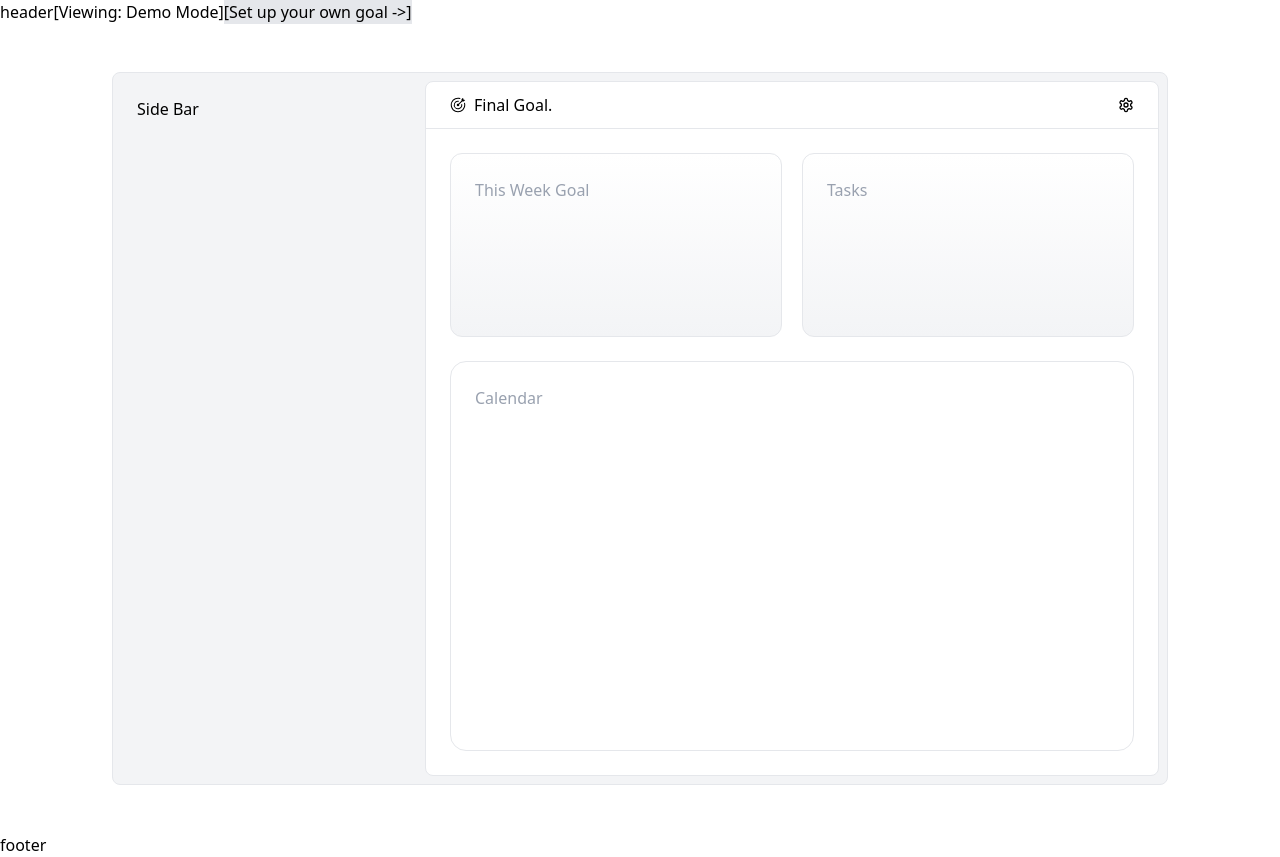
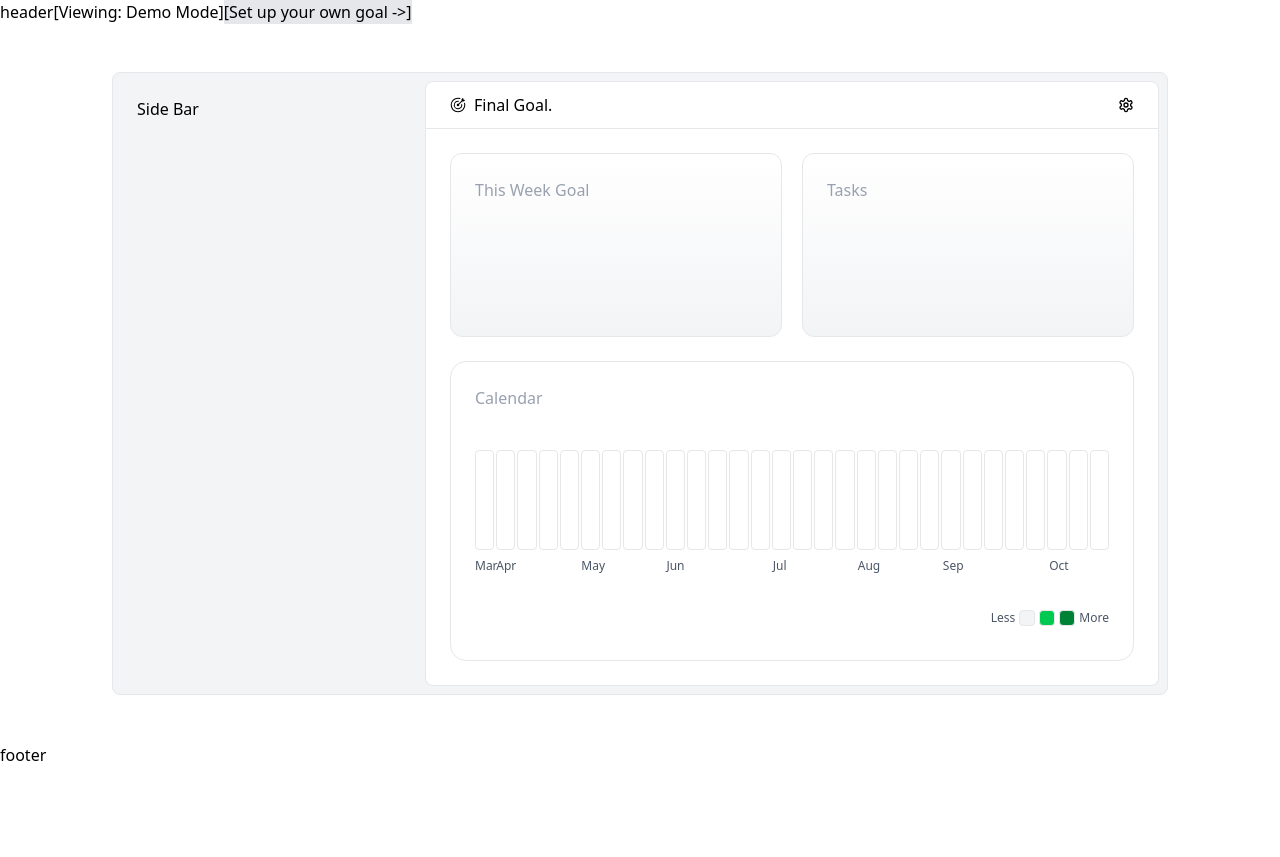
Before and after one commit to ybmin1/haru, a Next.js app: page / in a window 1280 px wide. After the commit the page ends 800 px from the top, so only its background shows below. Built offline with nearby package versions, Linux system fonts and the light colour scheme.

Commit message:
Add calendar visualisation with weekly blocks

```diff
--- /dev/null
+++ b/src/components/Calendar.tsx
@@ -0,0 +1,119 @@
+import { useGoalStore } from "@/stores/useGoalStore";
+
+export default function Calendar() {
+  const { weeklyGoals } = useGoalStore();
+
+  const getWeeksData = () => {
+    const weeksData = [];
+    for (let i = 0; i <= 29; i++) {
+      //해당 주의 시작일 계산 (오늘부터 i주 전)
+      const today = new Date();
+      const weekStart = new Date(today);
+      weekStart.setDate(today.getDate() - i * 7);
+      //해당 주의 월요일 찾기 (시작 요일이 월요일인 경우를 제외하고는 과거로 돌아가기에 음수여야함)
+      const daysToMonday = -(weekStart.getDay() - 1 + 7) % 7;
+      weekStart.setDate(weekStart.getDate() + daysToMonday);
+      const weekStartStr = weekStart.toLocaleDateString("sv-SE");
+      //해당 weekStart에 해당하는 weeklyGoal찾기
+      const matchingGoal = weeklyGoals.find(
+        (goal) => goal.weekStart === weekStartStr
+      );
+      let status: "full" | "partial" | "none" | "empty";
+      if (!matchingGoal || matchingGoal.tasks.length === 0) {
+        status = "empty";
+      } else {
+        const completedCount = matchingGoal.tasks.filter(
+          (task) => task.completed
+        ).length;
+        const totalCount = matchingGoal.tasks.length;
+        if (completedCount === totalCount) {
+          status = "full";
+        } else if (completedCount > 0) {
+          status = "partial";
+        } else {
+          status = "none";
+        }
+      }
+      weeksData.unshift({
+        status,
+        weekStart: weekStartStr,
+        wIdx: i,
+      });
+    }
+    return weeksData;
+  };
+  const weeksData = getWeeksData();
+  const getColourClass = (status: string) => {
+    switch (status) {
+      case "full":
+        return "bg-green-700";
+      case "partial":
+        return "bg-green-500";
+      case "none":
+        return "bg-gray-100";
+      case "empty":
+      default:
+        return "bg-white";
+    }
+  };
+  const isNewMonth = (index: number) => {
+    if (index === 0) return true;
+    return (
+      new Date(weeksData[index].weekStart).getMonth() !==
+      new Date(weeksData[index - 1].weekStart).getMonth()
+    );
+  };
+
+  return (
+    <div className="h-[300px] border border-gray-200 rounded-2xl mt-6 p-6 flex flex-col">
+      <div className="flex flex-col h-full">
+        <div className="text-gray-400 mb-5">Calendar</div>
+        {/* Weekly Blocks */}
+        <div className="flex items-center gap-0.5 pt-5">
+          {weeksData.map((week, i) => (
+            <span
+              key={i}
+              className={`border border-gray-200 rounded-sm flex-1 h-25 mb-2 ${getColourClass(
+                week.status
+              )}`}
+            ></span>
+          ))}
+        </div>
+        {/* Month labels */}
+        <div className="flex gap-1">
+          {weeksData.map((week, index) => (
+            <span key={index} className="relative flex-1 h-6">
+              {isNewMonth(index) && (
+                <div className="absolute text-xs text-gray-600 whitespace-nowrap">
+                  {new Date(week.weekStart).toLocaleDateString("en-EN", {
+                    month: "short",
+                  })}
+                </div>
+              )}
+            </span>
+          ))}
+        </div>
+        {/* Legend */}
+        <div className="flex justify-end gap-1 pt-7">
+          <span className="text-xs text-gray-600">Less</span>
+          <div
+            className={`border border-gray-200 rounded-sm w-4 h-4 ${getColourClass(
+              "none"
+            )}`}
+          ></div>
+          <div
+            className={`border border-gray-200 rounded-sm w-4 h-4 ${getColourClass(
+              "partial"
+            )}`}
+          ></div>
+          <div
+            className={`border border-gray-200 rounded-sm w-4 h-4 ${getColourClass(
+              "full"
+            )}`}
+          ></div>
+          <span className="text-xs text-gray-600">More</span>
+        </div>
+      </div>
+    </div>
+  );
+}
--- a/src/pages/goal-setup.tsx
+++ b/src/pages/goal-setup.tsx
@@ -125,12 +125,9 @@ export default function GoalSetup() {
   function getWeekStart(weekIndex: number) {
     const today = new Date();
     const firstOfMonth = new Date(today.getFullYear(), today.getMonth(), 1);
-    console.log(`first of month: ${firstOfMonth}`);
     const day = firstOfMonth.getDay();
-    console.log(`day:${day}`);
     //첫 월요일까지 남은 일수 (월요일=1)
     const daysToMonday = (1 - day + 7) % 7;
-    console.log(`days to Monday:${daysToMonday}`);
     //첫 월요일
     const firstMonday = new Date(
       today.getFullYear(),
--- a/src/pages/index.tsx
+++ b/src/pages/index.tsx
@@ -1,4 +1,5 @@
 import { useGoalStore } from "@/stores/useGoalStore";
+import Calendar from "@/components/Calendar";
 
 import Link from "next/link";
 
@@ -76,9 +77,7 @@ export default function Home() {
                   </div>
                 </div>
               </div>
-              <div className="h-[390px] border border-gray-200 rounded-2xl mt-6 p-6">
-                <div className="text-gray-400">Calendar</div>
-              </div>
+              <Calendar />
             </div>
           </div>
         </div>
```
Also changed, not shown: src/utils/dateUtils.tsx (added).
